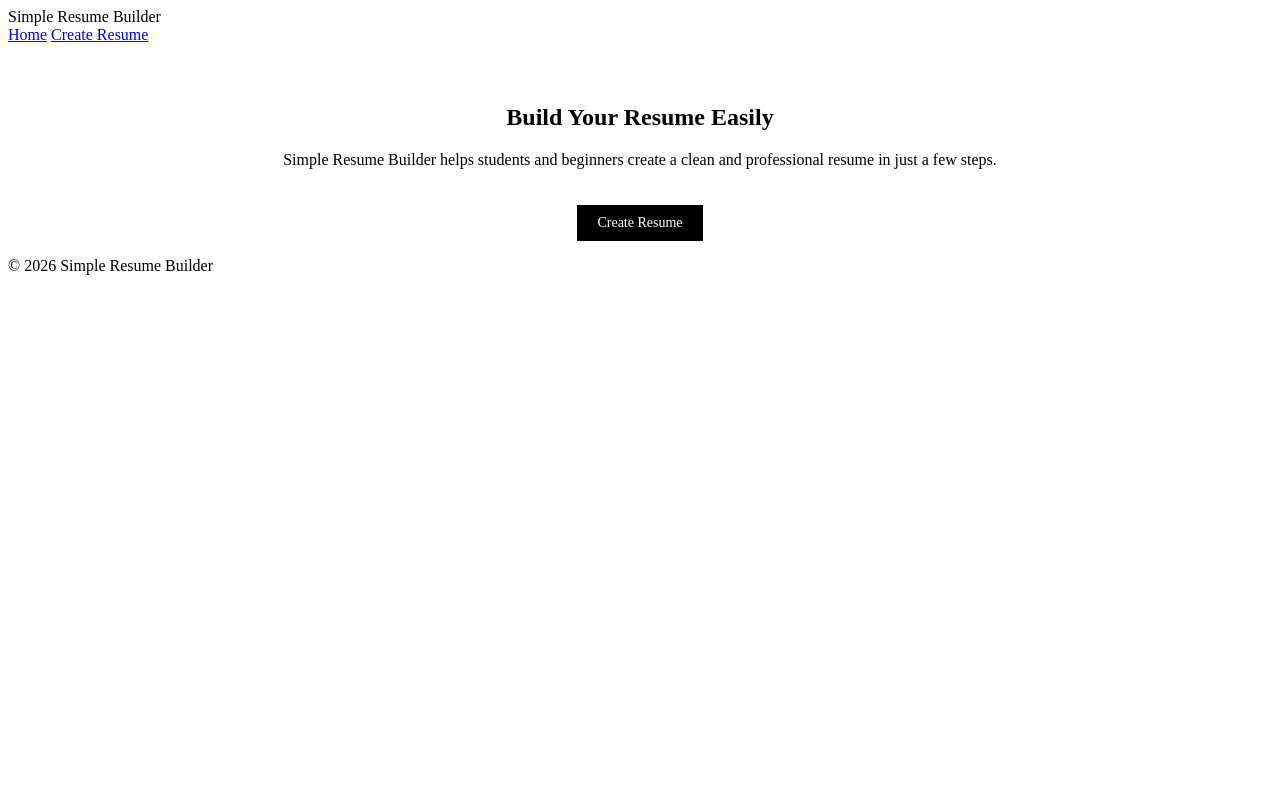
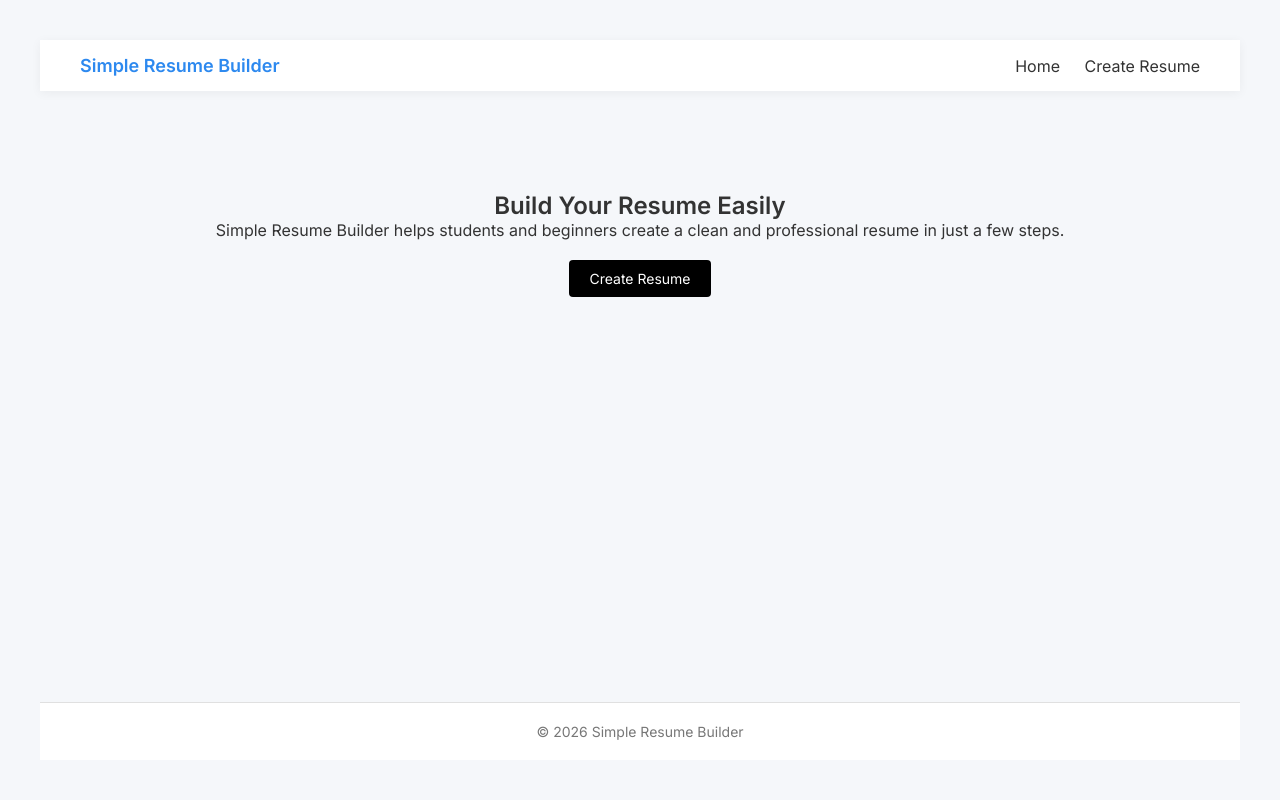
Before and after one commit to Shaiksameer9452/Simple_resume_builder, a Flask app: page / in a window 1280 px wide. Run offline with Flask 3, Linux system fonts and the light colour scheme.

Commit message:
changes the styling

```diff
--- a/static/style.css
+++ b/static/style.css
@@ -96,3 +96,219 @@
         display: none;
     }
 }
+
+/* Page background */
+body {
+    background-color: #f4f6f8;
+    font-family: 'Segoe UI', Tahoma, sans-serif;
+    margin: 0;
+    padding: 40px;
+}
+
+/* Main resume card */
+.resume-container {
+    background: #ffffff;
+    max-width: 800px;
+    margin: auto;
+    padding: 40px;
+    border-radius: 8px;
+    box-shadow: 0 5px 15px rgba(0,0,0,0.08);
+}
+
+/* Name */
+.name {
+    font-size: 28px;
+    margin-bottom: 5px;
+}
+
+/* Contact info */
+.contact {
+    color: #555;
+    margin-bottom: 30px;
+}
+
+/* Section styling */
+.section {
+    margin-bottom: 30px;
+}
+
+.section h3 {
+    border-bottom: 2px solid #e0e0e0;
+    padding-bottom: 6px;
+    margin-bottom: 15px;
+    font-size: 18px;
+}
+
+/* Lists */
+ul {
+    padding-left: 20px;
+}
+
+li {
+    margin-bottom: 8px;
+}
+
+/* Button */
+.btn {
+    margin-top: 20px;
+    padding: 10px 20px;
+    border: none;
+    background-color: #2d89ef;
+    color: white;
+    border-radius: 4px;
+    cursor: pointer;
+}
+
+.btn:hover {
+    background-color: #1b5fbf;
+}
+
+@media print {
+    body {
+        background: white;
+        padding: 0;
+    }
+
+    .resume-container {
+        box-shadow: none;
+        border-radius: 0;
+        margin: 0;
+    }
+
+    .btn {
+        display: none;
+    }
+}
+
+/* Reset */
+* {
+    margin: 0;
+    padding: 0;
+    box-sizing: border-box;
+}
+
+/* Body */
+body {
+    font-family: 'Inter', sans-serif;
+    background-color: #f5f7fa;
+    color: #333;
+    display: flex;
+    flex-direction: column;
+    min-height: 100vh;
+}
+
+/* Navbar */
+.navbar {
+    background: #ffffff;
+    padding: 15px 40px;
+    display: flex;
+    justify-content: space-between;
+    align-items: center;
+    box-shadow: 0 2px 10px rgba(0,0,0,0.05);
+}
+
+.logo {
+    font-size: 18px;
+    font-weight: 600;
+    color: #2d89ef;
+}
+
+nav a {
+    margin-left: 20px;
+    text-decoration: none;
+    color: #333;
+    font-weight: 500;
+    transition: color 0.2s ease;
+}
+
+nav a:hover {
+    color: #2d89ef;
+}
+
+/* Main content */
+.main-content {
+    flex: 1;
+    padding: 40px 20px;
+    max-width: 1000px;
+    margin: auto;
+}
+
+/* Footer */
+.footer {
+    text-align: center;
+    padding: 20px;
+    background: #ffffff;
+    font-size: 14px;
+    color: #777;
+    border-top: 1px solid #e0e0e0;
+}
+
+/* Form Card */
+.form-card {
+    background: white;
+    max-width: 600px;
+    margin: auto;
+    padding: 35px;
+    border-radius: 10px;
+    box-shadow: 0 8px 25px rgba(0,0,0,0.06);
+}
+
+.form-card h2 {
+    margin-bottom: 25px;
+    font-weight: 600;
+    text-align: center;
+}
+
+/* Form Layout */
+.resume-form {
+    display: flex;
+    flex-direction: column;
+}
+
+.form-group {
+    margin-bottom: 18px;
+}
+
+label {
+    display: block;
+    margin-bottom: 6px;
+    font-weight: 500;
+}
+
+input,
+textarea {
+    width: 100%;
+    padding: 10px 12px;
+    border-radius: 6px;
+    border: 1px solid #dcdcdc;
+    font-size: 14px;
+    transition: border 0.2s ease;
+}
+
+textarea {
+    min-height: 80px;
+    resize: vertical;
+}
+
+input:focus,
+textarea:focus {
+    border-color: #2d89ef;
+    outline: none;
+}
+
+/* Button */
+.btn-primary {
+    margin-top: 10px;
+    padding: 12px;
+    border: none;
+    background: #2d89ef;
+    color: white;
+    font-size: 15px;
+    border-radius: 6px;
+    cursor: pointer;
+    transition: background 0.2s ease;
+}
+
+.btn-primary:hover {
+    background: #1b5fbf;
+}
```
